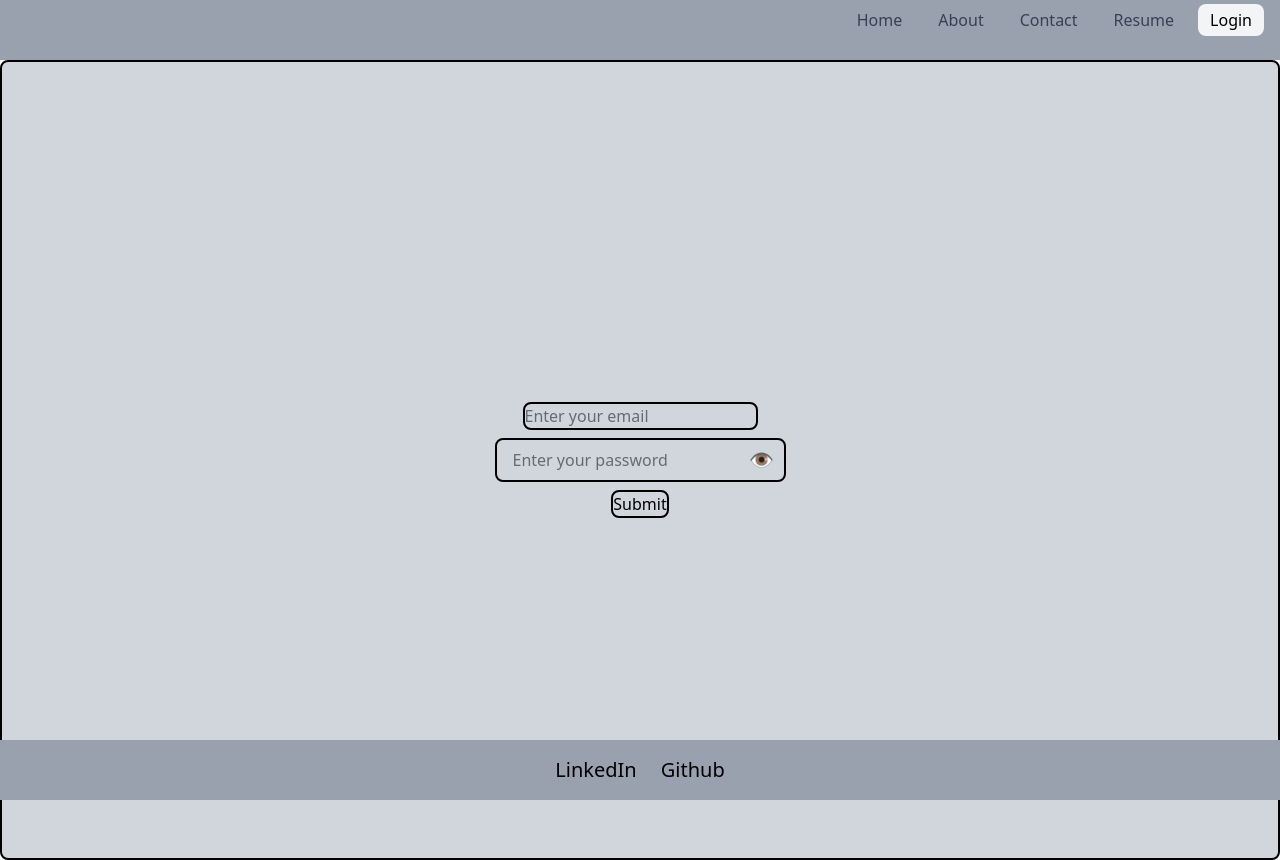
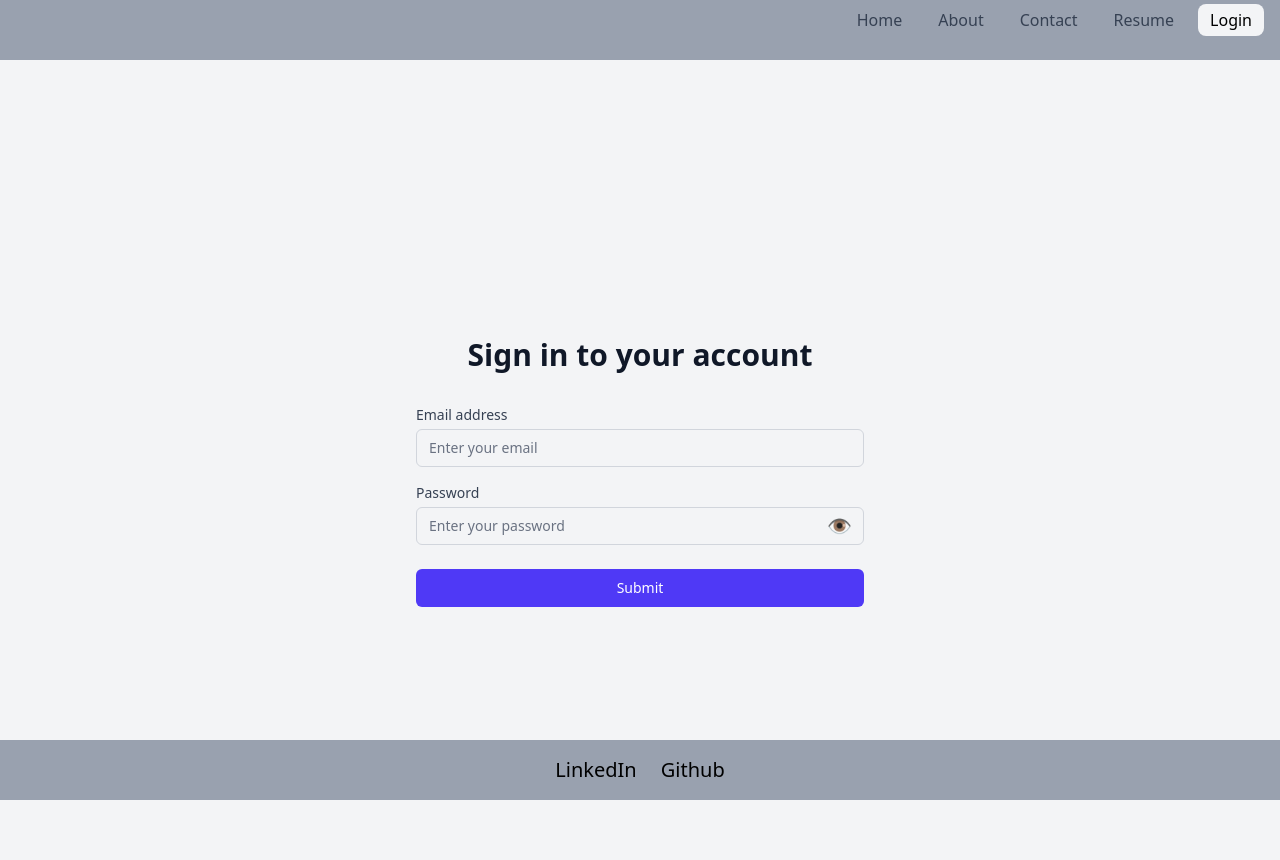
Before and after one commit to Vedant2802/Portfolio, a React (Vite) app in the folder my_portfolio/: page /login in a window 1280 px wide. Built offline with nearby package versions, Linux system fonts and the light colour scheme; no server answers.

Commit message:
changed the loading animation and added error handling for login page

```diff
--- a/my_portfolio/src/App.jsx
+++ b/my_portfolio/src/App.jsx
@@ -45,13 +45,22 @@
   return (
     <div>
       {loading && (
-        <div className="flex justify-center items-center h-screen text-4xl font-bold gap-3 bg-gray-400">
+        <div className="flex flex-col justify-center items-center h-screen text-4xl font-bold gap-6 bg-gray-400">
           {/* <img
             src={loader}
             alt="loader"
             className="w-[250px] h-[250px] animate-spin"
           /> */}
-          <span className="fixed ml-5">{loadingPercentage}%</span>
+          {/* <span className="text-6xl w-32 text-center">
+            {loadingPercentage}%
+          </span> */}
+          <span className="text-4xl w-32">Loading...</span>
+          <div className="w-96 bg-gray-300 h-4 rounded-full overflow-hidden">
+            <div
+              className="bg-blue-600 h-full rounded-full transition-all duration-300 ease-out"
+              style={{ width: `${loadingPercentage}%` }}
+            ></div>
+          </div>
         </div>
       )}
       {!loading && (
--- a/my_portfolio/src/constants/constants.js
+++ b/my_portfolio/src/constants/constants.js
@@ -21,3 +21,5 @@
 export const endpoints = {
   userData: "https://api.github.com/users/Vedant2802",
 };
+
+export const ANIMATION_INTERVAL = 20;
--- a/my_portfolio/src/pages/Login.jsx
+++ b/my_portfolio/src/pages/Login.jsx
@@ -1,72 +1,182 @@
-import React, { useRef, useState } from "react";
+import React, { useState } from "react";
 import { useDispatch } from "react-redux";
 import { addNewUsers } from "../store/authSlice";
 
 function Login() {
-  const emailRef = useRef(null);
-  const passwordRef = useRef(null);
+  const [formData, setFormData] = useState({
+    email: "",
+    password: "",
+  });
   const [showPassword, setShowPassword] = useState(false);
+  const [isLoading, setIsLoading] = useState(false);
+  const [errors, setErrors] = useState({});
   const dispatch = useDispatch();
+
+  const validateForm = () => {
+    const newErrors = {};
+
+    if (!formData.email.trim()) {
+      newErrors.email = "Email is required";
+    } else if (!/\S+@\S+\.\S+/.test(formData.email)) {
+      newErrors.email = "Please enter a valid email address";
+    }
+
+    if (!formData.password.trim()) {
+      newErrors.password = "Password is required";
+    } else if (formData.password.length < 6) {
+      newErrors.password = "Password must be at least 6 characters long";
+    }
+
+    setErrors(newErrors);
+    return Object.keys(newErrors).length === 0;
+  };
+
+  const handleInputChange = (e) => {
+    const { name, value } = e.target;
+    setFormData((prev) => ({
+      ...prev,
+      [name]: value,
+    }));
+
+    // Clear error when user starts typing
+    if (errors[name]) {
+      setErrors((prev) => ({
+        ...prev,
+        [name]: "",
+      }));
+    }
+  };
 
   const togglePassword = () => {
     setShowPassword((prev) => !prev);
   };
 
-  const handleSubmit = () => {
-    console.log("triggered");
+  const handleSubmit = async (e) => {
+    e.preventDefault();
+
+    if (!validateForm()) {
+      return;
+    }
+
+    setIsLoading(true);
+
+    try {
       const data = {
-      username: emailRef.current.value,
-      password: passwordRef.current.value,
+        username: formData.email,
+        password: formData.password,
       };
 
-    console.log(data);
-    dispatch(addNewUsers(data));
-    emailRef.current.value = "";
-    passwordRef.current.value = "";
+      console.log("Submitting login data:", data);
+      await dispatch(addNewUsers(data));
+
+      // Reset form after successful submission
+      setFormData({
+        email: "",
+        password: "",
+      });
+      setShowPassword(false);
+    } catch (error) {
+      console.error("Login error:", error);
+      setErrors({ submit: "Login failed. Please try again." });
+    } finally {
+      setIsLoading(false);
+    }
   };
+
   return (
-    <div
-      id="login-container"
-      className="bg-gray-300 border-2 border-black rounded-lg h-dvh flex justify-center"
+    <div className="min-h-screen bg-gray-100 flex items-center justify-center py-12 px-4 sm:px-6 lg:px-8">
+      <div className="max-w-md w-full space-y-8">
+        <div>
+          <h2 className="mt-6 text-center text-3xl font-extrabold text-gray-900">
+            Sign in to your account
+          </h2>
+        </div>
+
+        <form onSubmit={handleSubmit} className="mt-8 space-y-6">
+          <div className="space-y-4">
+            <div>
+              <label
+                htmlFor="email"
+                className="block text-sm font-medium text-gray-700"
               >
-      <form
-        onSubmit={(e) => e.preventDefault()}
-        className="flex flex-col justify-center items-center gap-2 "
+                Email address
+              </label>
+              <input
+                id="email"
+                name="email"
+                type="email"
+                autoComplete="email"
+                required
+                value={formData.email}
+                onChange={handleInputChange}
+                placeholder="Enter your email"
+                className={`mt-1 appearance-none relative block w-full px-3 py-2 border ${
+                  errors.email ? "border-red-500" : "border-gray-300"
+                } placeholder-gray-500 text-gray-900 rounded-md focus:outline-none focus:ring-indigo-500 focus:border-indigo-500 focus:z-10 sm:text-sm`}
+                disabled={isLoading}
+              />
+              {errors.email && (
+                <p className="mt-1 text-sm text-red-600">{errors.email}</p>
+              )}
+            </div>
+
+            <div>
+              <label
+                htmlFor="password"
+                className="block text-sm font-medium text-gray-700"
               >
+                Password
+              </label>
+              <div className="relative">
                 <input
-          ref={emailRef}
-          type="text"
-          placeholder="Enter your email"
-          className="border-2 border-black rounded-lg cursor-pointer"
-        ></input>
-        {/* <input
-          ref={passwordRef}
-          type="password"
+                  id="password"
+                  name="password"
+                  type={showPassword ? "text" : "password"}
+                  autoComplete="current-password"
+                  required
+                  value={formData.password}
+                  onChange={handleInputChange}
                   placeholder="Enter your password"
-          className="border-2 border-black rounded-lg cursor-pointer"
-          //   onToggle={}
-        ></input> */}
-        <div className="relative w-full">
-          <input
-            ref={passwordRef}
-            type={showPassword ? "text" : "password"}
-            placeholder="Enter your password"
-            className="border-2 border-black rounded-lg px-4 py-2 w-full pr-10"
+                  className={`mt-1 appearance-none relative block w-full px-3 py-2 pr-10 border ${
+                    errors.password ? "border-red-500" : "border-gray-300"
+                  } placeholder-gray-500 text-gray-900 rounded-md focus:outline-none focus:ring-indigo-500 focus:border-indigo-500 focus:z-10 sm:text-sm`}
+                  disabled={isLoading}
                 />
-          <span
+                <button
+                  type="button"
                   onClick={togglePassword}
-            className="absolute right-3 top-1/2 transform -translate-y-1/2 cursor-pointer text-xl"
+                  className="absolute inset-y-0 right-0 pr-3 flex items-center"
+                  disabled={isLoading}
+                  aria-label={showPassword ? "Hide password" : "Show password"}
                 >
+                  <span className="text-gray-400 hover:text-gray-600 text-xl">
                     {showPassword ? "🙈" : "👁️"}
                   </span>
+                </button>
               </div>
+              {errors.password && (
+                <p className="mt-1 text-sm text-red-600">{errors.password}</p>
+              )}
+            </div>
+          </div>
+
+          {errors.submit && (
+            <div className="text-center">
+              <p className="text-sm text-red-600">{errors.submit}</p>
+            </div>
+          )}
+
+          <div>
             <button
-          className="border-2 border-black rounded-lg cursor-pointer"
-          onClick={handleSubmit}
+              type="submit"
+              disabled={isLoading}
+              className="group relative w-full flex justify-center py-2 px-4 border border-transparent text-sm font-medium rounded-md text-white bg-indigo-600 hover:bg-indigo-700 focus:outline-none focus:ring-2 focus:ring-offset-2 focus:ring-indigo-500 disabled:opacity-50 disabled:cursor-not-allowed"
             >
               Submit
             </button>
+          </div>
         </form>
+      </div>
     </div>
   );
 }
```
Lines whose indentation alone changed are shown as unchanged.
